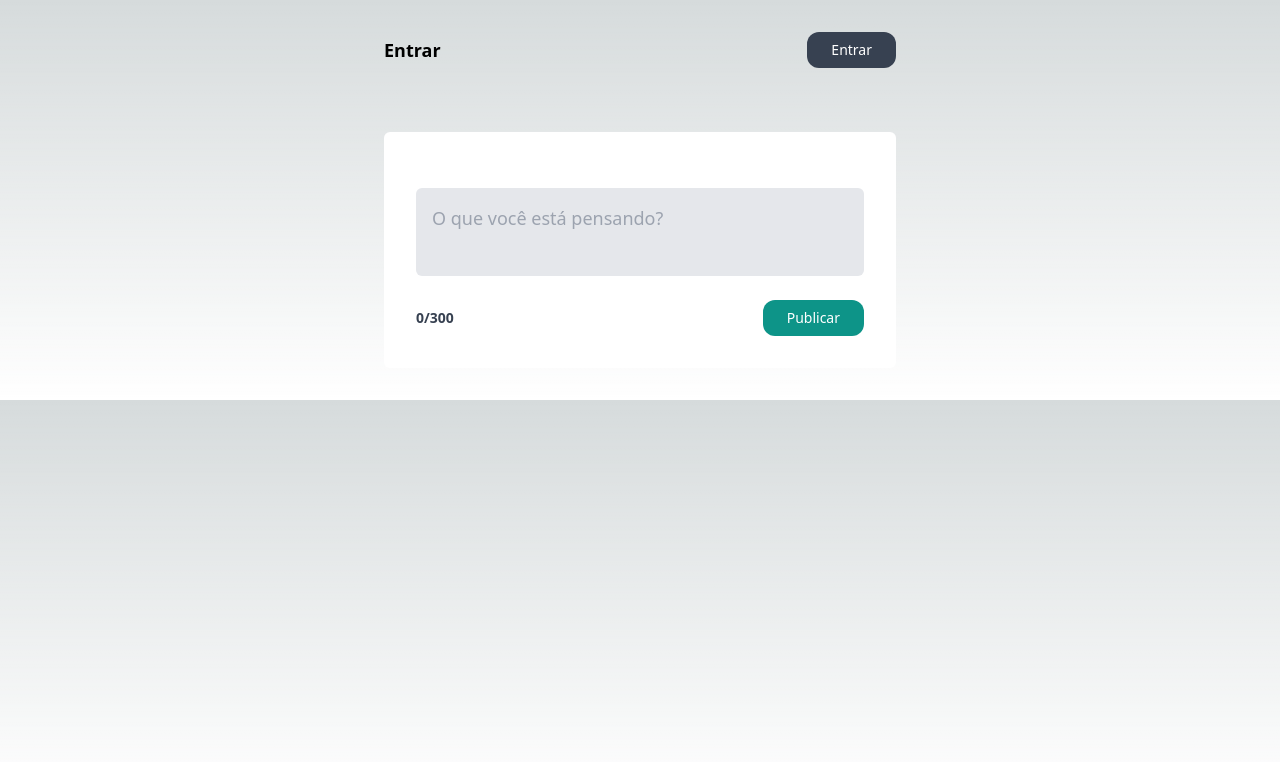
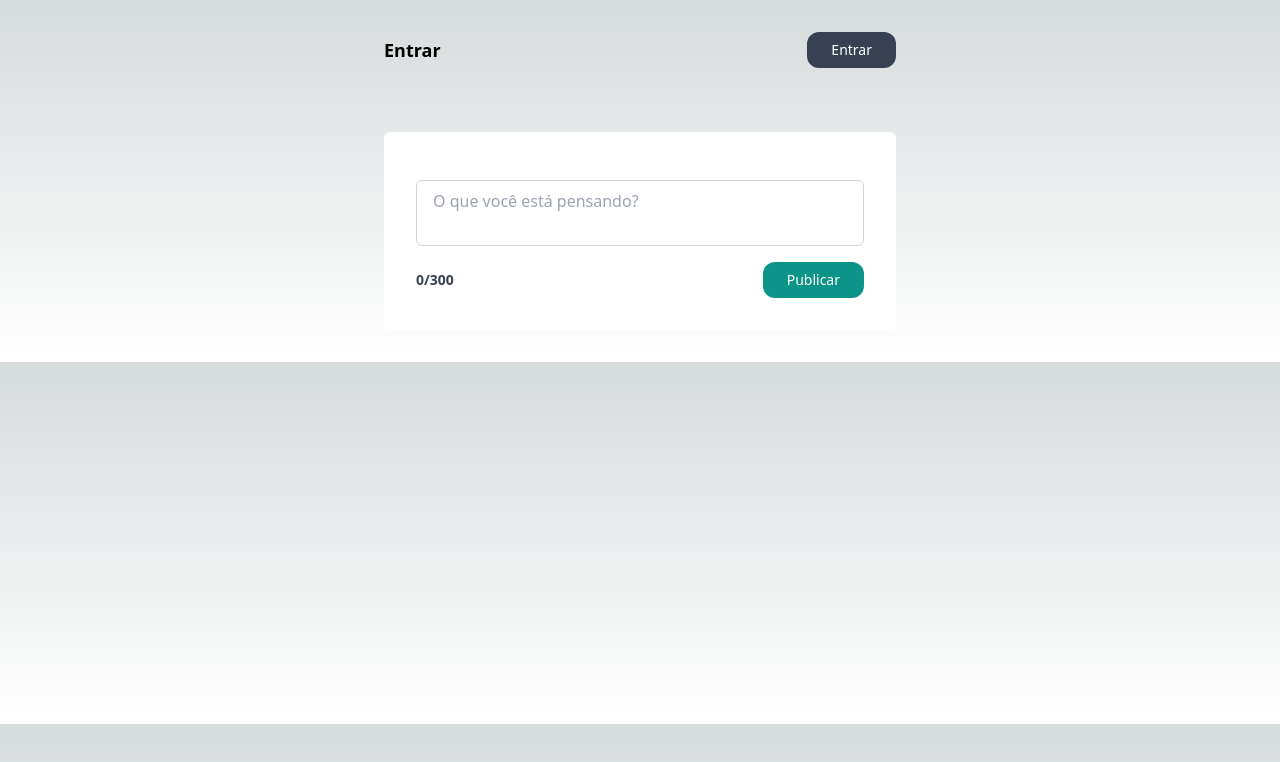
Before and after one commit to Lmsilvano/SpeedyGram, a Next.js app: page / in a window 1280 px wide. Shown: the top 762 px of the page. Built offline with nearby package versions, Linux system fonts and the light colour scheme; no server answers.

Commit message:
Update addPost.tsx

```diff
--- a/app/components/addPost.tsx
+++ b/app/components/addPost.tsx
@@ -1,39 +1,45 @@
 'use client'
 
-import React, { useState } from 'react'
+import React, { useState, useRef, ReactHTMLElement } from 'react'
 
 
 
 function CreatePost() {
 
 
-    const [title, setTitle] = useState("")
+    const [value, setValue] = useState("")
     const [inputHeight, setInputHeight] = useState("auto")
     const [isDisabled, setIsDisabled] = useState(false)
+    const textAreaRef = useRef<HTMLTextAreaElement>(null);
+
+
+    function updateTextAreaHeight() {
+        const element = textAreaRef.current;
+        if (element) {
+            element.style.height = "auto";
+            element.style.height = `${element.scrollHeight}px`;
+        }
+    }
     const handleChange = (e: any) => {
-        console.log(e.target.rows)
-        setInputHeight(e.target.scrollHeight)
-        setTitle(e.target.value.replace(/\s{4,}/g, " "))
-        if (e.target.value.length === 0 || e.target.value.replace(/\s/g, '') === '') {
-            setInputHeight('auto')
-            setTitle('')
-        }
+        setValue(e.target.value);
+        updateTextAreaHeight();
     };
     return (
         <form
             className='bg-white my-8 p-8 rounded-md'>
             <div className='flex flex-col my-4'>
                 <textarea onChange={handleChange}
+                    ref={textAreaRef}
                     name="title"
-                    value={title}
+                    value={value}
                     style={inputHeight != 'auto' ? { height: `${inputHeight}px` } : {}}
                     placeholder="O que você está pensando?"
-                    className='p-4 text-lg rounded-md bg-gray-200 my-2 resize-none '
+                    className='block w-full px-4 py-2 text-gray-700 bg-white border border-gray-300 rounded-md resize-none focus:outline-none focus:ring-2 focus:ring-blue-600 focus:border-transparent'
                 ></textarea>
             </div>
 
             <div className='flex items-center justify-between gap-2'>
-                <p className={`font-bold text-sm ${title.length > 300 ? "text-red-500" : "text-gray-700"}`}>{`${title.length}/300`}</p>
+                <p className={`font-bold text-sm ${value.length > 300 ? "text-red-500" : "text-gray-700"}`}>{`${value.length}/300`}</p>
                 <button
                     disabled={isDisabled}
                     className='text-sm bg-teal-600 text-white py-2 px-6 rounded-xl disabled:opacity-25'
```
